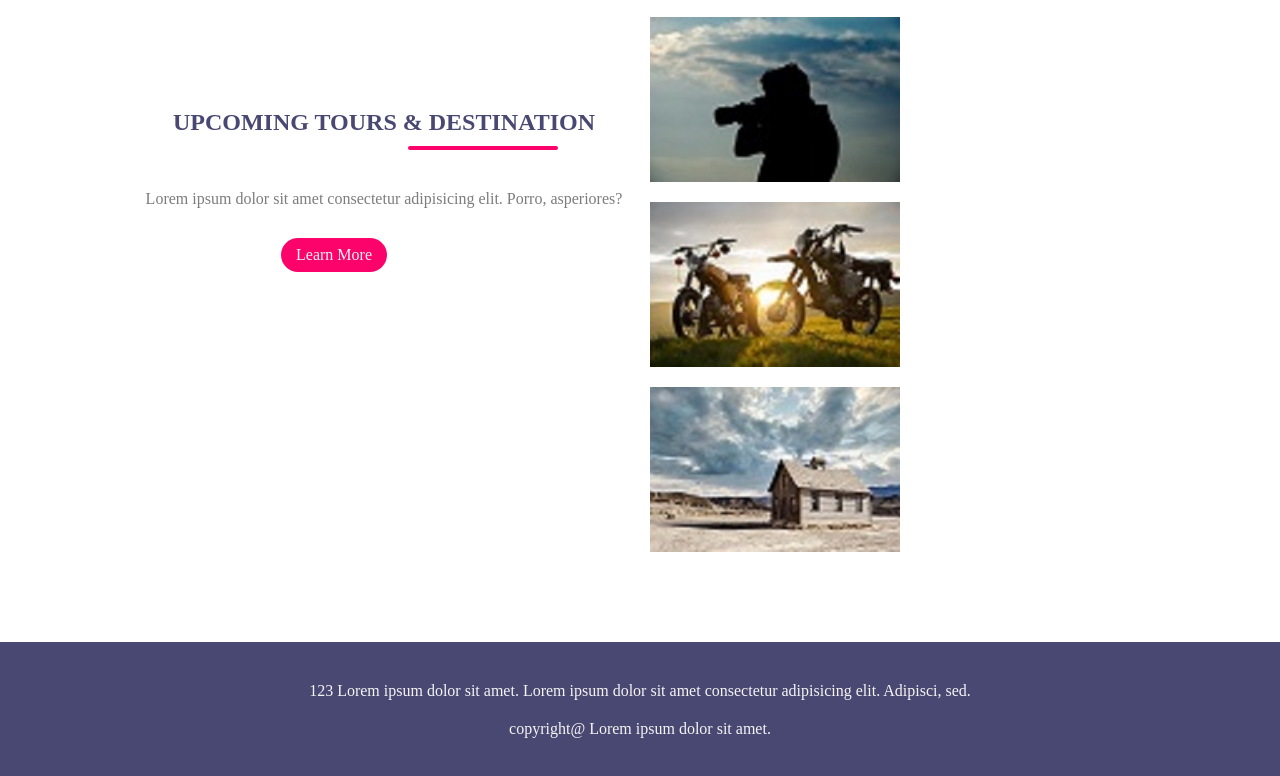
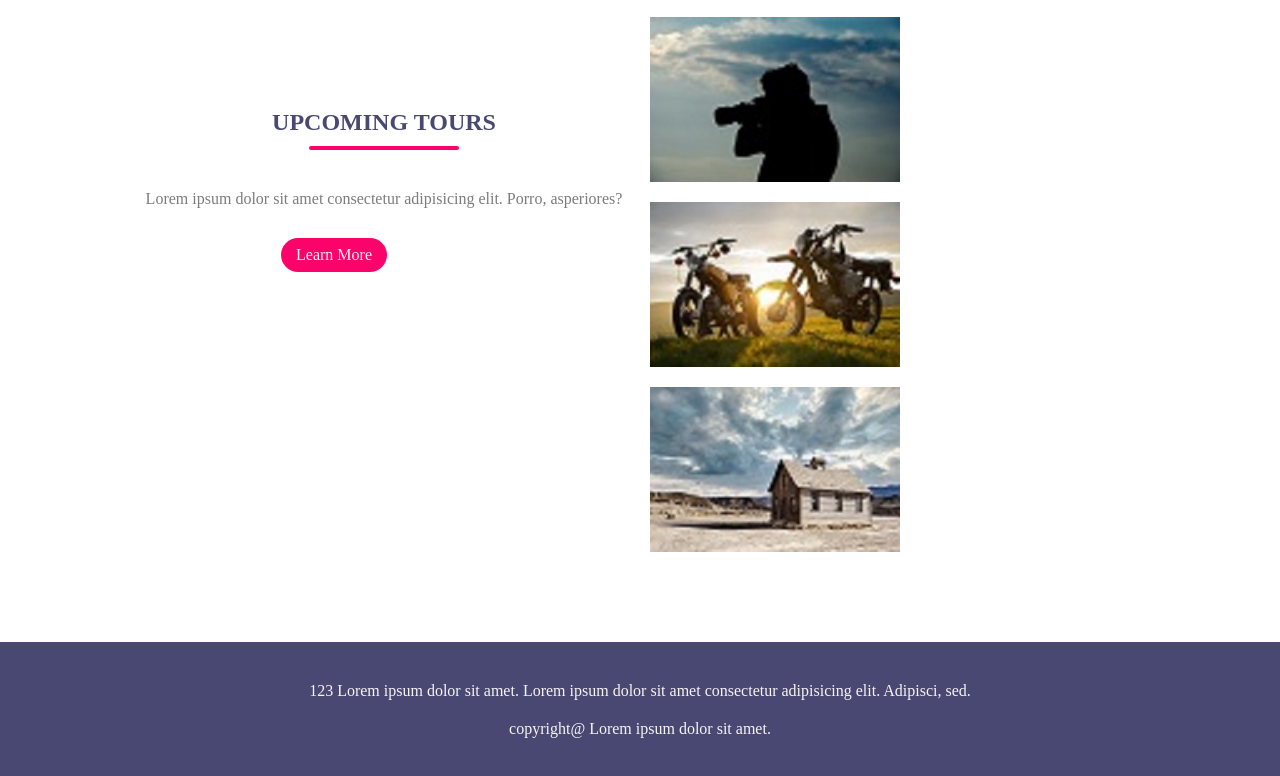
Before and after one commit to Hasan1mahmudul/Agency-website, a plain HTML site: page Agency_website/index.html in a window 1280 px wide. Shown: the part 2621-3397 px from the top of the page. Drawn offline with Linux system fonts and the light colour scheme.

Commit message:
issue fixed

```diff
--- a/Agency_website/css/style3.css
+++ b/Agency_website/css/style3.css
@@ -218,10 +218,10 @@ p {
     font-size: 7vimn;
     color: #484872;
 }
-.content-col .line{
-    margin-left:280px
+/* .content-col .line{
+    margin-left:12em
 
-}
+} */
 
 .content-col p{
     padding: 0;
@@ -231,6 +231,7 @@ p {
 .content-col .ctn{
     margin-left: -100px;
 }
+/* footer */
 .footer{
     width: 100%;
     height: 200px;
--- a/Agency_website/index.html
+++ b/Agency_website/index.html
@@ -71,7 +71,7 @@
     <section class="tours">
         <div class="row">
             <div class="col content-col">
-                <h1>UPCOMING TOURS & DESTINATION</h1>
+                <h1>UPCOMING TOURS</h1>
                 <div class="line"></div>
                 <P>Lorem ipsum dolor sit amet consectetur adipisicing elit. Porro, asperiores?</P>
                 <a href="#" class="ctn">Learn More</a>
```
